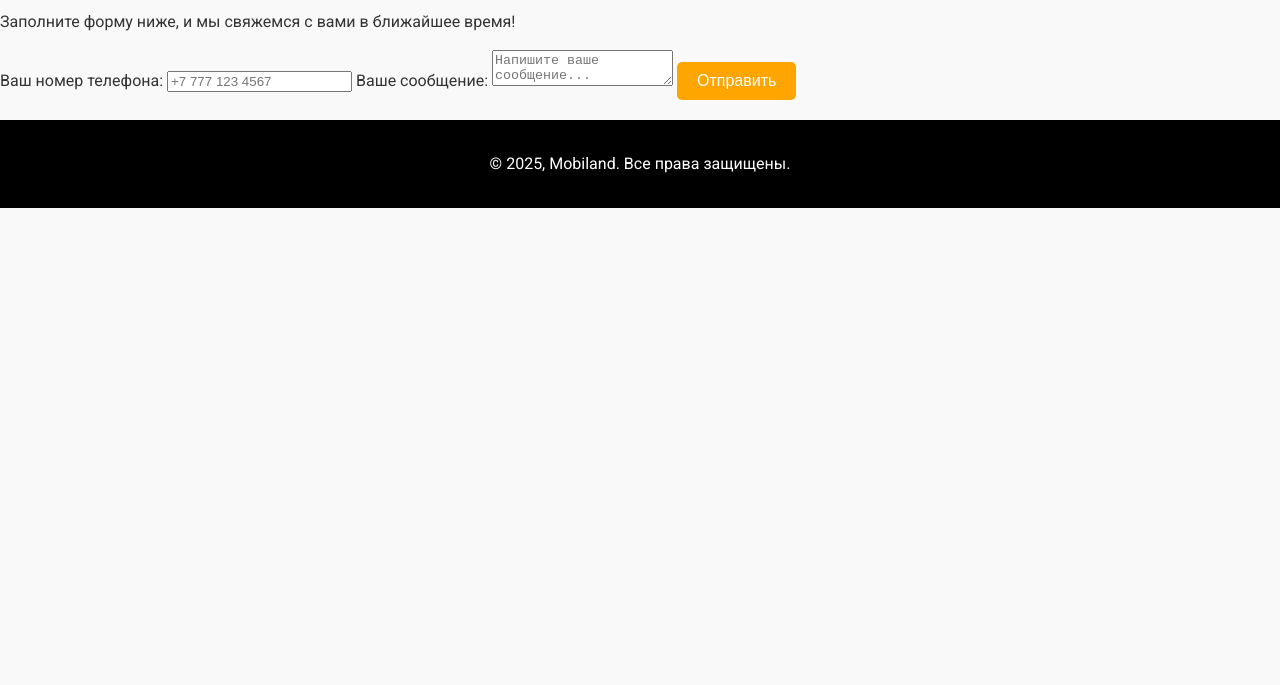
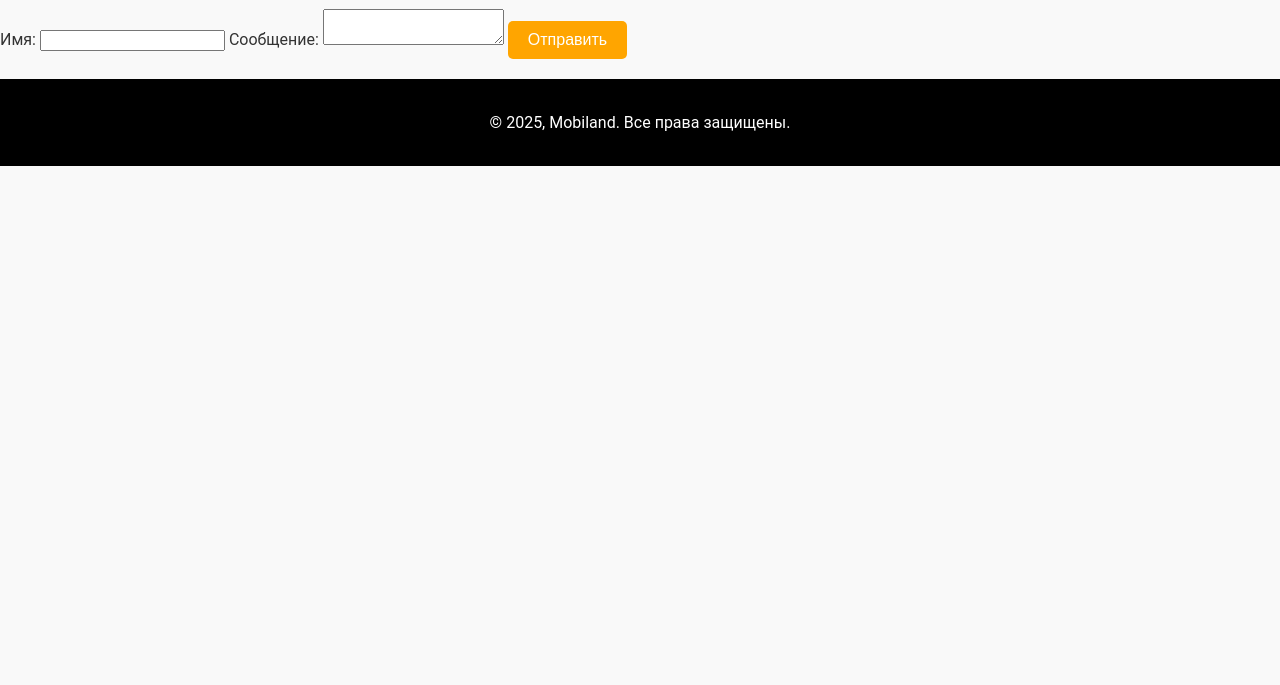
Before and after one commit to LemonRamis/MobiLand, a plain HTML site: page feedback.html in a window 1280 px wide. Shown: the part 115-800 px from the top of the page. Drawn offline with Linux system fonts and the light colour scheme.

Commit message:
Update feedback.html

```diff
--- a/feedback.html
+++ b/feedback.html
@@ -3,19 +3,13 @@
 <head>
     <meta charset="UTF-8">
     <meta name="viewport" content="width=device-width, initial-scale=1.0">
-    <title>Обратная связь</title>
-    <!-- Метаописание для SEO -->
-    <meta name="description" content="Свяжитесь с нами для получения консультации или информации о наших услугах.">
-    <meta name="keywords" content="контакты, ремонт, услуги, телефон, сообщение">
-    <!-- Подключение шрифтов Google -->
-    <link href="https://fonts.googleapis.com/css2?family=Roboto:wght@400;700&family=Montserrat:wght@400;700&display=swap" rel="stylesheet">
-    <!-- Подключение CSS -->
+    <title>Обратная связь - Mobiland</title>
+    <meta name="description" content="Свяжитесь с нами, заполнив форму обратной связи.">
     <link rel="stylesheet" href="style.css">
 </head>
 <body>
     <header>
         <nav class="navbar">
-            <!-- Список навигации -->
             <ul class="nav-list">
                 <li><a href="index.html" class="nav-link">Главная</a></li>
                 <li><a href="services.html" class="nav-link">Услуги</a></li>
@@ -26,61 +20,19 @@
         </nav>
     </header>
 
-    <!-- Раздел контактов -->
-    <section class="contact-section">
-        <h1>Свяжитесь с нами</h1>
-        <p>Заполните форму ниже, и мы свяжемся с вами в ближайшее время!</p>
-
-        <!-- Форма обратной связи -->
-        <form
-          action="https://formspree.io/f/xnnnkrar"
-          method="POST"
-          class="contact-form"
-        >
-            <label>
-                Ваш номер телефона:
-                <input
-                  type="tel"
-                  name="phone"
-                  placeholder="+7 777 123 4567"
-                  pattern="^\+7\s?\d{3}\s?\d{3}\s?\d{4}$"
-                  title="Введите номер в формате: +7 777 123 4567"
-                  required
-                >
-            </label>
-
-            <label>
-                Ваше сообщение:
-                <textarea
-                  name="message"
-                  placeholder="Напишите ваше сообщение..."
-                  required
-                ></textarea>
-            </label>
-
+    <section class="feedback-section">
+        <h1>Обратная связь</h1>
+        <form action="#" class="contact-form">
+            <label for="name">Имя:</label>
+            <input type="text" id="name" name="name" required>
+            <label for="message">Сообщение:</label>
+            <textarea id="message" name="message" required></textarea>
             <button type="submit">Отправить</button>
         </form>
-
-        <!-- Благодарственное сообщение -->
-        <div class="thank-you-message" style="display: none;">
-            Спасибо за ваше сообщение! Мы свяжемся с вами в ближайшее время.
-        </div>
     </section>
 
     <footer>
         <p>© 2025, Mobiland. Все права защищены.</p>
     </footer>
-
-    <!-- Скрипт для отображения сообщения после отправки -->
-    <script>
-        const form = document.querySelector('.contact-form');
-        const thankYouMessage = document.querySelector('.thank-you-message');
-
-        form.addEventListener('submit', function (event) {
-            event.preventDefault(); // Остановить стандартное поведение формы
-            thankYouMessage.style.display = 'block'; // Показать благодарственное сообщение
-            form.style.display = 'none'; // Скрыть форму
-        });
-    </script>
 </body>
 </html>
```
